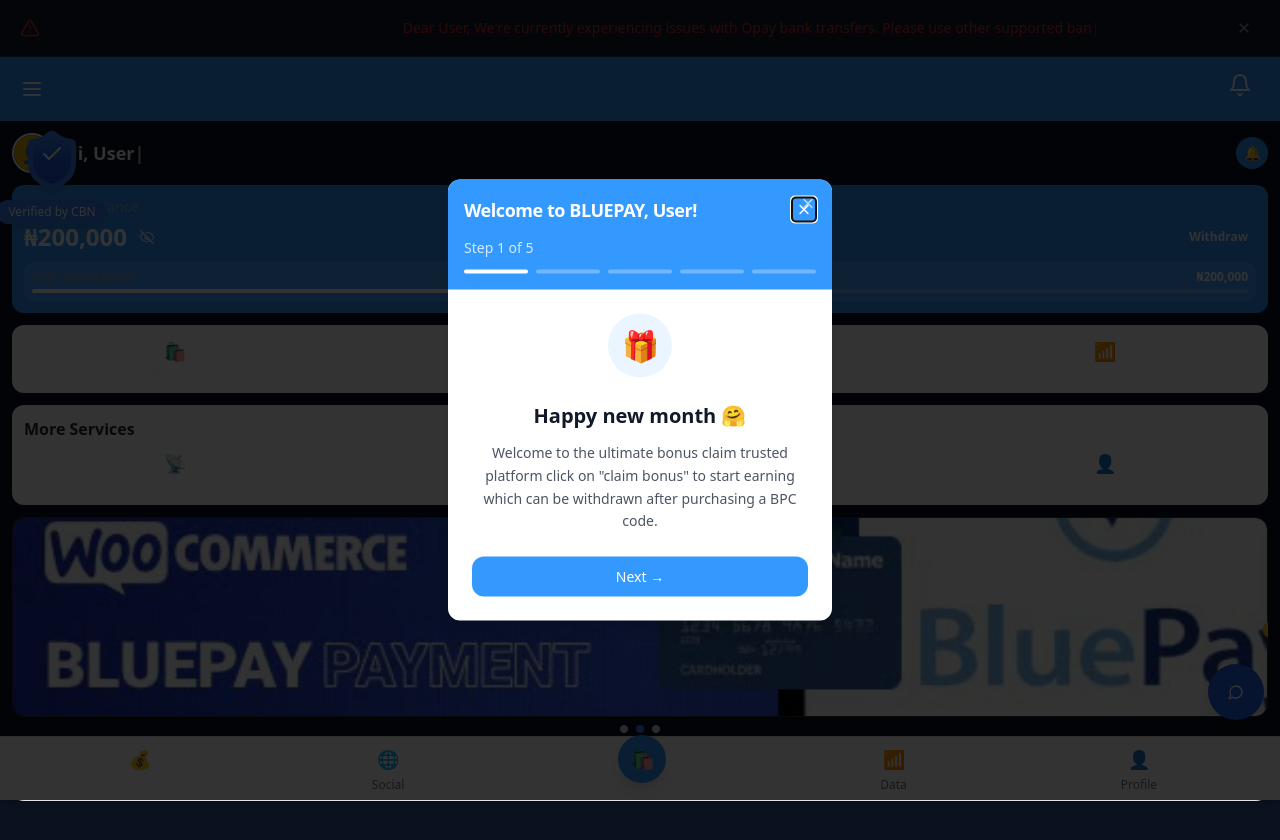
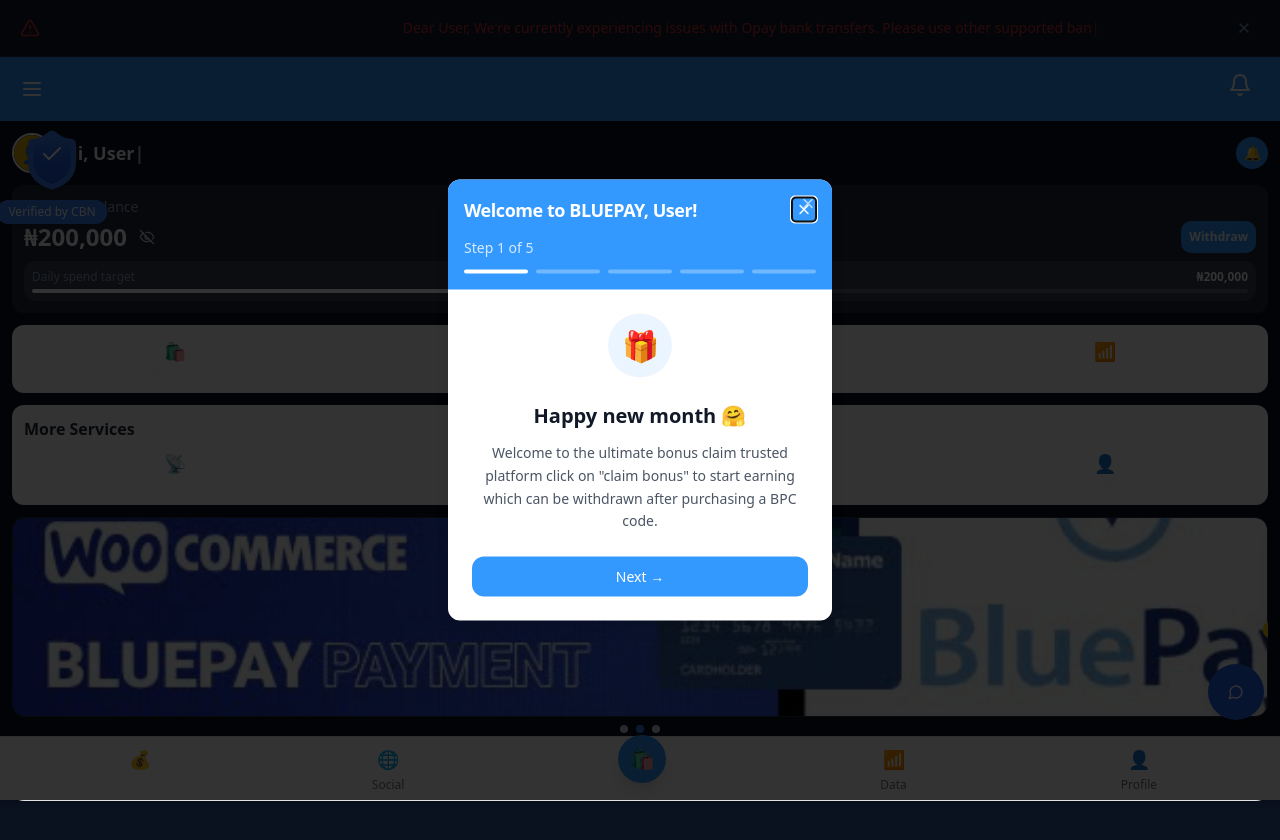
Before and after one commit to Weblog1240/bluepay-2026, a React (Vite) app: page /dashboard in a window 1280 px wide. Shown: the top 840 px of the page. Built offline with nearby package versions, Linux system fonts and the light colour scheme.

Commit message:
Visual edit in Lovable
Edited UI in Lovable

```diff
--- a/src/components/dashboard/BalanceCard.tsx
+++ b/src/components/dashboard/BalanceCard.tsx
@@ -14,7 +14,7 @@ const BalanceCard = ({
     balanceVisible,
     toggleBalanceVisibility
   } = useUserStore();
-  return <div className="bg-bluepay-blue text-white rounded-xl p-3 mb-2">
+  return <div className="text-white rounded-xl p-3 mb-2 bg-muted">
       <p className="text-sm mb-1 text-slate-400">Available Balance</p>
       <div className="flex justify-between items-center mb-2">
         <div className="flex items-center gap-2">
```
